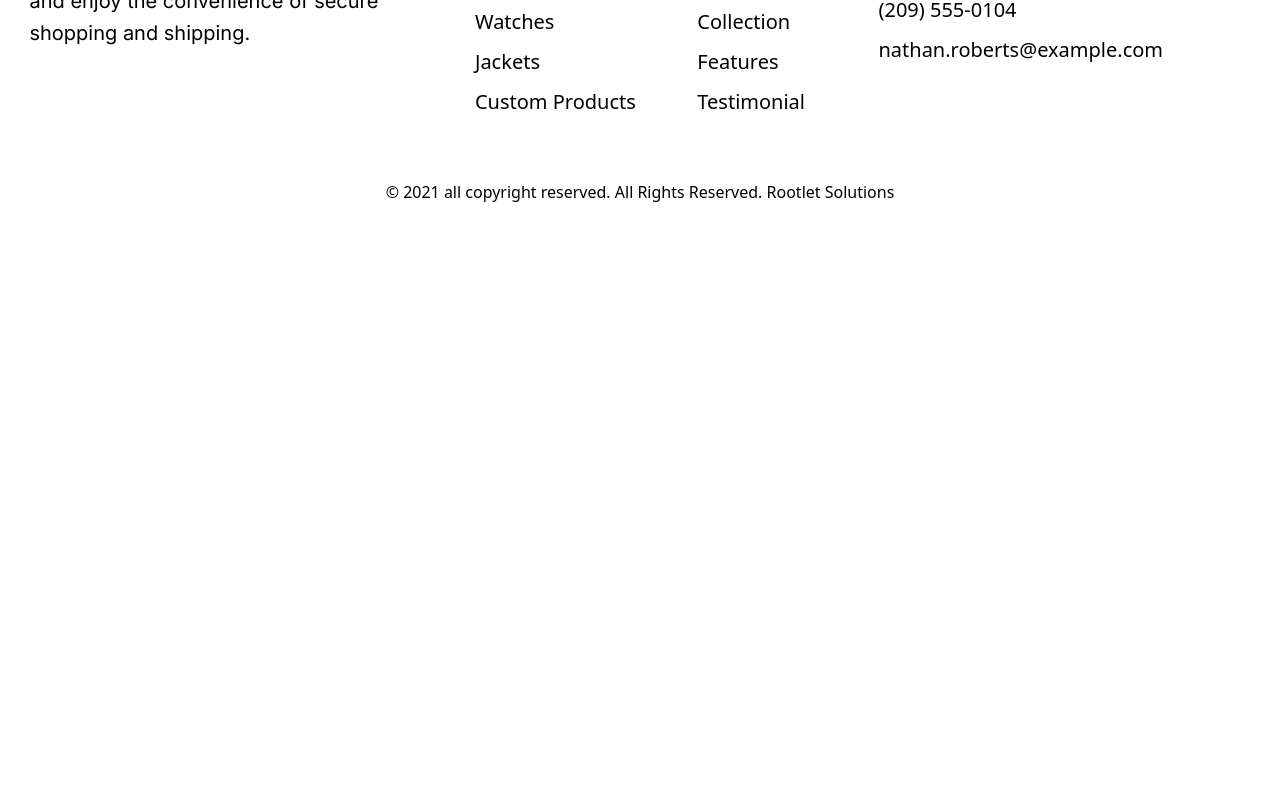
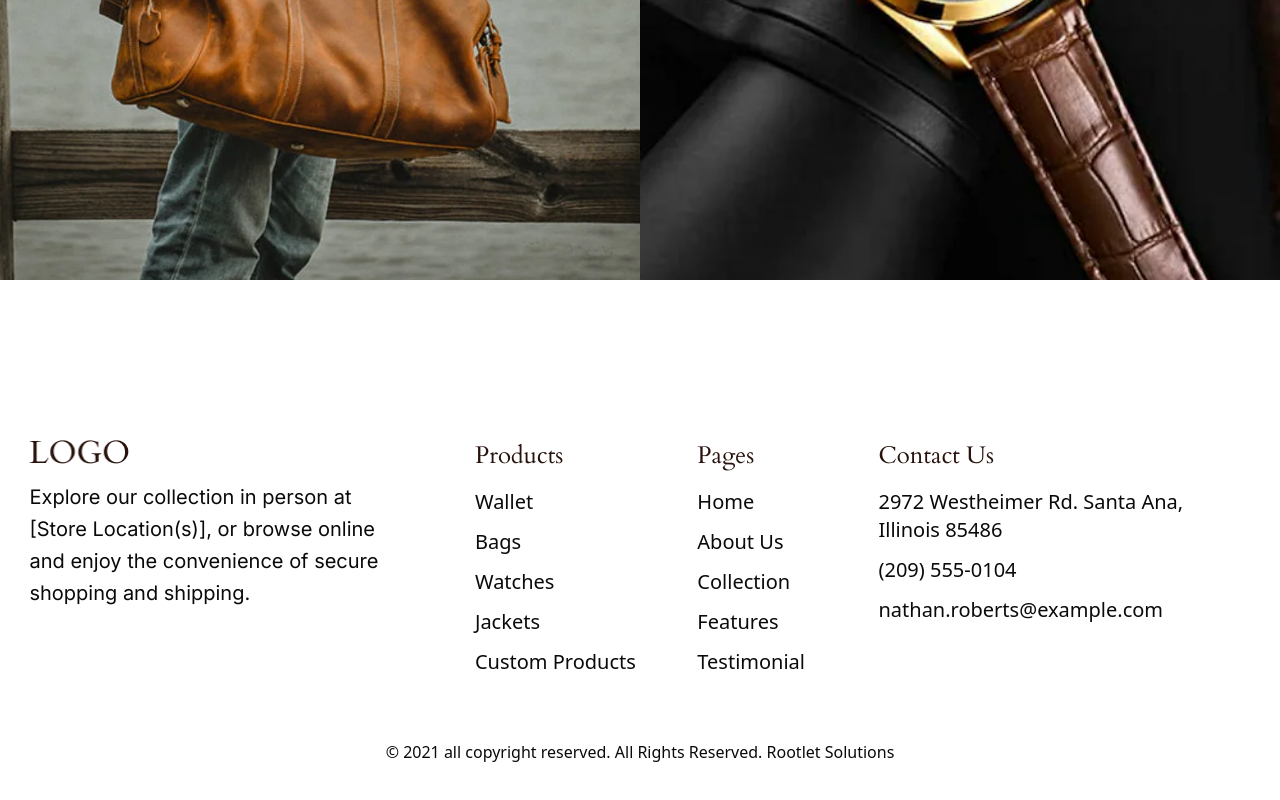
Before and after one commit to Maryammuhammadafzal/Leather-products-landing-page, a Next.js app: page /collection in a window 1280 px wide. Before the commit this address had no page. Shown: the part 1250-2050 px from the top of the page. Before the commit the page ends 1494 px from the top, so only its background shows below. Built offline with nearby package versions, Linux system fonts and the light colour scheme.

Commit message:
deploying

```diff
--- a/src/app/about/page.tsx
+++ b/src/app/about/page.tsx
@@ -21,7 +21,7 @@ const AboutPage = () => {
     },
   ];
   return (
-    <div className="flex w-full h-auto justify-center md:py-20 sm:py-14 py-8 items-center">
+    <div id="about" className="about flex w-full h-auto justify-center md:py-20 sm:py-14 py-8 items-center">
       <div className="w-[85%] flex flex-col gap-16 h-auto justify-center items-center">
         <div className="heading max-w-xl flex justify-center items-center text-center">
           <h2 className="font-mono lg:leading-14 md:leading-12  sm:leading-10 leading-8 lg:text-5xl sm:text-4xl xs:text-3xl text-2xl text-primary">
--- a/src/app/product/page.tsx
+++ b/src/app/collection/page.tsx
@@ -1,10 +1,10 @@
-import { MoveRight, MoveRightIcon } from "lucide-react";
+import { MoveRightIcon } from "lucide-react";
 import Image from "next/image";
 import React from "react";
 
-const ProductPage = () => {
+const CollectionPage = () => {
   return (
-    <div className="w-full h-auto flex justify-center items-center md:py-20 sm:py-14 xs:py-8 py-4">
+    <div id="collection" className="collection w-full h-auto flex justify-center items-center md:py-20 sm:py-14 xs:py-8 py-4">
       <div className="grid grid-rows-2 justify-center items-center w-full h-auto">
         <div className="grid xs:grid-cols-3 grid-cols-2 w-full h-auto justify-center items-center">
           <div id="mens-wallet" className="w-full xl:h-[600px] lg:h-[530px] md:h-[450px] sm:h-[380px] xs:h-[300px] h-[220px] group relative">
@@ -80,4 +80,4 @@ const ProductPage = () => {
   );
 };
 
-export default ProductPage;
+export default CollectionPage;
--- a/src/app/featured/page.tsx
+++ b/src/app/featured/page.tsx
@@ -41,7 +41,7 @@ const FeaturedPage = () => {
         },
     ]
   return (
-    <div className="w-full h-auto md:py-20 sm:py-14 xs:py-8 py-4 flex justify-center items-center">
+    <div id="featured" className="featured w-full h-auto md:py-20 sm:py-14 xs:py-8 py-4 flex justify-center items-center">
       <div className="flex w-full h-auto gap-10 flex-col items-center justify-center">
         <h2 className="font-mono md:text-[40px] sm:text-[34px] xs:text-[28px] min-[350px]:text-[24px] text-[20px] text-primary text-center uppercase max-w-2xl">
           Explore Our Featured Favorites Collection
--- a/src/app/hero/page.tsx
+++ b/src/app/hero/page.tsx
@@ -3,8 +3,6 @@ import {
   Carousel,
   CarouselContent,
   CarouselItem,
-  CarouselNext,
-  CarouselPrevious,
 } from "@/components/ui/carousel";
 import Image from "next/image";
 import { Button } from "@/components/ui/button";
--- a/src/app/page.tsx
+++ b/src/app/page.tsx
@@ -1,16 +1,16 @@
-import Image from "next/image";
+
 import HeroPage from "./hero/page";
-import ProductPage from "./product/page";
 import FeaturedPage from "./featured/page";
 import AboutPage from "./about/page";
 import Banner from "@/components/Banner";
 import TestimonialPage from "./testimonial/page";
+import CollectionPage from "./collection/page";
 
 export default function Home() {
   return (
     <div className="w-full h-auto overflow-hidden">
       <HeroPage/>
-      <ProductPage/>
+      <CollectionPage/>
       <FeaturedPage/>
       <AboutPage/>
       <Banner/>
--- a/src/app/testimonial/page.tsx
+++ b/src/app/testimonial/page.tsx
@@ -34,7 +34,7 @@ const TestimonialPage = () => {
     },
   ];
   return (
-    <div className="flex w-full h-auto justify-center md:py-20 sm:py-14 xs:py-8 py-4 items-center">
+    <div id="testimonial" className="testimonial flex w-full h-auto justify-center md:py-20 sm:py-14 xs:py-8 py-4 items-center">
       <div className="w-[85%] flex flex-col gap-16 h-auto justify-center items-center">
         <div className="heading max-w-xl flex justify-center items-center text-center">
           <h2 className="font-mono lg:leading-14 text-primary md:leading-12  sm:leading-10 leading-8 lg:text-5xl sm:text-4xl xs:text-3xl text-2xl">
--- a/src/components/Footer.tsx
+++ b/src/components/Footer.tsx
@@ -1,4 +1,5 @@
 import Image from "next/image";
+import Link from "next/link";
 import React from "react";
 
 const Footer = () => {
@@ -30,11 +31,11 @@ const Footer = () => {
               Pages
             </h3>
             <ul className="flex flex-col md:gap-3 gap-2">
-              <li className="md:text-xl sm:text-lg xs:text-base text-sm">Home</li>
-              <li className="md:text-xl sm:text-lg xs:text-base text-sm">About Us</li>
-              <li className="md:text-xl sm:text-lg xs:text-base text-sm">Collection</li>
-              <li className="md:text-xl sm:text-lg xs:text-base text-sm">Features</li>
-              <li className="md:text-xl sm:text-lg xs:text-base text-sm">Testimonial</li>
+              <li className="md:text-xl sm:text-lg xs:text-base text-sm"><Link href='/'>Home</Link></li>
+              <li className="md:text-xl sm:text-lg xs:text-base text-sm"><Link href='/about'>About Us</Link></li>
+              <li className="md:text-xl sm:text-lg xs:text-base text-sm"><Link href='/collection'>Collection</Link></li>
+              <li className="md:text-xl sm:text-lg xs:text-base text-sm"><Link href='/features'>Features</Link></li>
+              <li className="md:text-xl sm:text-lg xs:text-base text-sm"><Link href='/testimonial'>Testimonial</Link></li>
             </ul>
           </div>
           <div className="flex px-3 flex-col max-w-sm md:gap-4 gap-2 w-auto h-auto">
```
